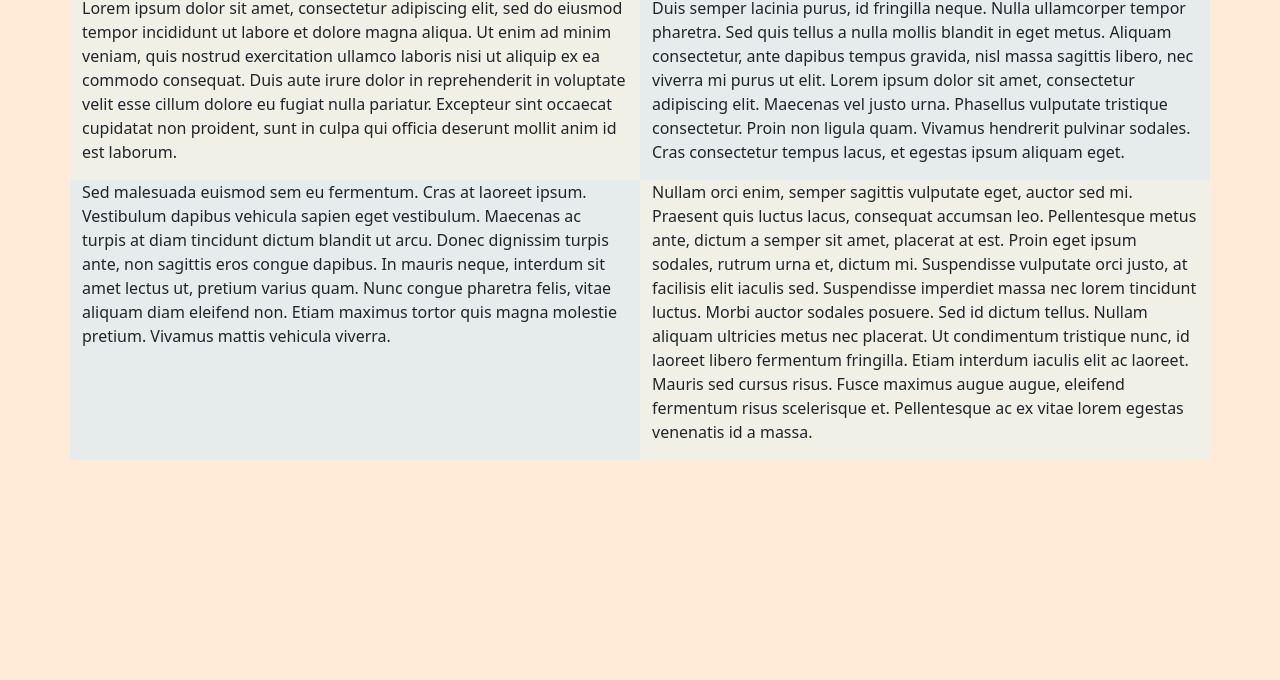
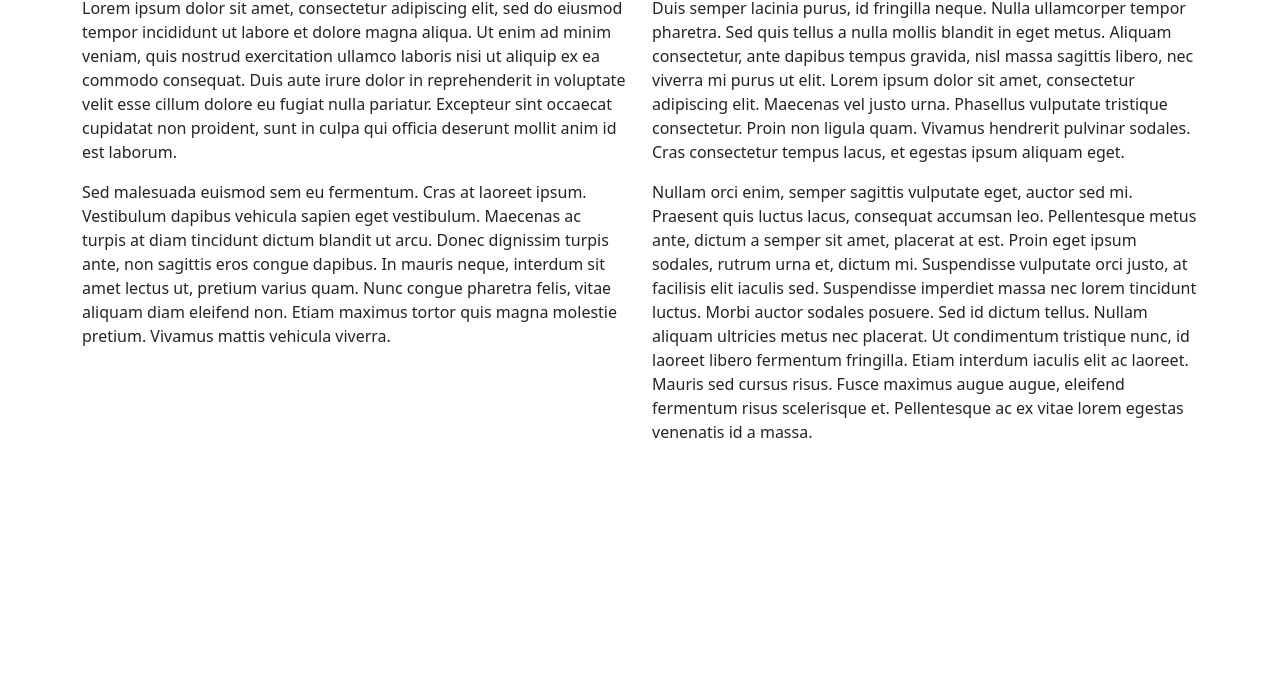
Before and after one commit to index-dot-site/index-dot-site.github.io, a plain HTML site: page index.html in a window 1280 px wide. Shown: the part 120-800 px from the top of the page. Drawn offline with nearby package versions, Linux system fonts and the light colour scheme.

Commit message:
Changed website styling.

```diff
--- a/index.html
+++ b/index.html
@@ -59,21 +59,21 @@
               </div>
             </div>
             <div class="row">
-              <div class="col-md-6 bgLight">
+              <div class="col-md-6 paragraph">
                 <!--Source: https://www.lipsum.com/ -->
                 <p>Lorem ipsum dolor sit amet, consectetur adipiscing elit, sed do eiusmod tempor incididunt ut labore et dolore magna aliqua. Ut enim ad minim veniam, quis nostrud exercitation ullamco laboris nisi ut aliquip ex ea commodo consequat. Duis aute irure dolor in reprehenderit in voluptate velit esse cillum dolore eu fugiat nulla pariatur. Excepteur sint occaecat cupidatat non proident, sunt in culpa qui officia deserunt mollit anim id est laborum.</p>
               </div>
-              <div class="col-md-6 bgDark">
+              <div class="col-md-6 paragraph">
                 <!--Source: https://www.lipsum.com/ -->
                 <p>Duis semper lacinia purus, id fringilla neque. Nulla ullamcorper tempor pharetra. Sed quis tellus a nulla mollis blandit in eget metus. Aliquam consectetur, ante dapibus tempus gravida, nisl massa sagittis libero, nec viverra mi purus ut elit. Lorem ipsum dolor sit amet, consectetur adipiscing elit. Maecenas vel justo urna. Phasellus vulputate tristique consectetur. Proin non ligula quam. Vivamus hendrerit pulvinar sodales. Cras consectetur tempus lacus, et egestas ipsum aliquam eget.</p>
               </div>
             </div>
             <div class="row">
-              <div class="col-md-6 bgDark">
+              <div class="col-md-6 paragraph">
                 <!--Source: https://www.lipsum.com/ -->
                 <p>Sed malesuada euismod sem eu fermentum. Cras at laoreet ipsum. Vestibulum dapibus vehicula sapien eget vestibulum. Maecenas ac turpis at diam tincidunt dictum blandit ut arcu. Donec dignissim turpis ante, non sagittis eros congue dapibus. In mauris neque, interdum sit amet lectus ut, pretium varius quam. Nunc congue pharetra felis, vitae aliquam diam eleifend non. Etiam maximus tortor quis magna molestie pretium. Vivamus mattis vehicula viverra.</p>
               </div>
-              <div class="col-md-6 bgLight">
+              <div class="col-md-6 paragraph">
                 <!--Source: https://www.lipsum.com/ -->
                 <p>Nullam orci enim, semper sagittis vulputate eget, auctor sed mi. Praesent quis luctus lacus, consequat accumsan leo. Pellentesque metus ante, dictum a semper sit amet, placerat at est. Proin eget ipsum sodales, rutrum urna et, dictum mi. Suspendisse vulputate orci justo, at facilisis elit iaculis sed. Suspendisse imperdiet massa nec lorem tincidunt luctus. Morbi auctor sodales posuere. Sed id dictum tellus. Nullam aliquam ultricies metus nec placerat. Ut condimentum tristique nunc, id laoreet libero fermentum fringilla. Etiam interdum iaculis elit ac laoreet. Mauris sed cursus risus. Fusce maximus augue augue, eleifend fermentum risus scelerisque et. Pellentesque ac ex vitae lorem egestas venenatis id a massa.</p>
               </div>
--- a/style.css
+++ b/style.css
@@ -1,17 +1,13 @@
 body{
-    background-color:rgb(255, 235, 215);
+    background-color:rgb(255, 255, 255);
 }
 
 div.spacer{
     height:60px;
 }
 
-div.bgDark{
-    background-color: rgb(230, 235, 235);
-}
-
-div.bgLight{
-    background-color: rgb(240, 240, 230);
+div.paragraph{
+    border: 5px;
 }
 
 nav{
```
